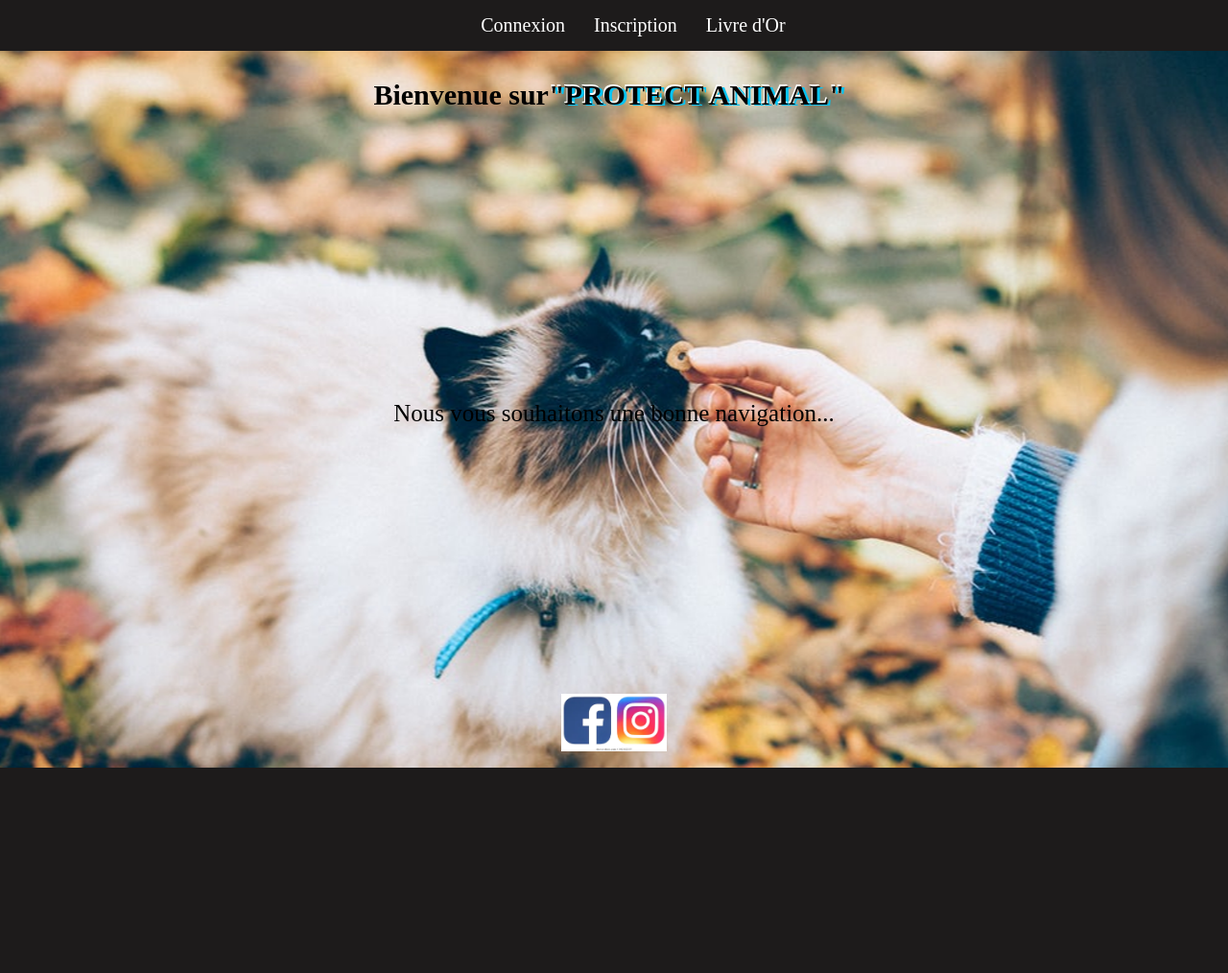
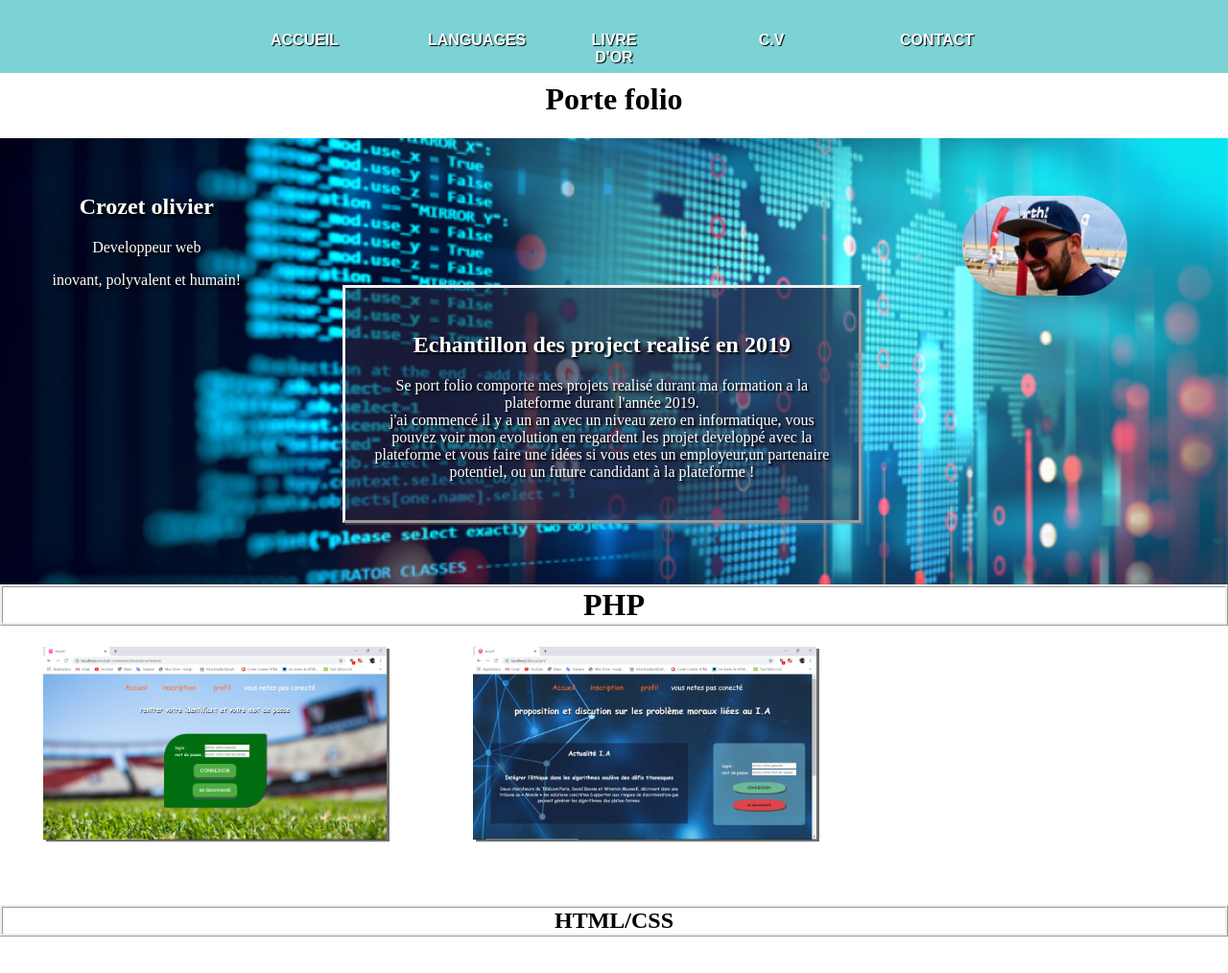
Before and after one commit to olivier-crozet/livre-or, a PHP site: page / in a window 1280 px wide. Shown: the whole page at 96% size. Before the commit the page ends 800 px from the top, so only its background shows below. Run offline with PHP 8.4, Linux system fonts and the light colour scheme.

Commit message:
VERSION portefolio

```diff
--- /dev/null
+++ b/css/index.css
@@ -0,0 +1,98 @@
+
+
+.oc-index-titre1
+{
+ text-align:center;
+ padding-top: 5%;
+}
+.oc-div-background-index
+{
+  background-image: url(../image/code2.png);
+  padding: 5%;
+  padding-left: 0%;
+  padding-right: 0%;
+  background-repeat: no-repeat;
+  background-size: 100%;
+  background-attachment: fixed;
+}
+.oc-presentation-index
+{
+	display: flex;
+	flex-direction: row;
+	justify-content: space-between;
+    margin-top: 3%;
+
+}
+.oc-article-nomprenom-index
+{
+	width: 24%;
+    text-align: center;
+    color: white;
+    margin-top: -5%;
+    text-shadow: 3px 3px 3px black;
+
+}
+.oc-article-monimage-index
+{
+	width: 30%;
+    text-align: center;
+}
+.oc-monimage-index
+{
+	width: 45%;
+    border: gold;
+    border-radius: 126PX;
+    margin-top: -11%;
+}
+.oc-devise-index
+{
+	text-align: center;
+    margin-top: 4%;
+    background-color: #25264099;
+    padding: 2%;
+    border-style: outset;
+    box-shadow: #80808057 3px 2px;
+    width: 38%;
+    color: white;
+    text-shadow: 2px 2px 2px black;
+    margin-left: 4%;
+}
+               /* PARTIE PHP*/
+
+.oc-section2-index
+{
+	display: flex;
+    flex-direction: row;
+}
+.oc-article-connexion-php
+{
+	width: 35%;
+    text-align: center;
+}
+.oc-article-discussion-php
+{
+	width: 35%;
+    text-align: center;
+}
+.oc-titre-php-index
+{
+	text-align: center;
+    border: ridge;
+    margin-top: 0%;
+}
+.image-connexion-php
+{
+	    width: 80%;
+	    box-shadow: 3px 2px #00000091;
+}
+.image-discussion-php
+{
+	width: 80%;
+	box-shadow: 3px 2px #00000091;
+}
+.oc-titre-html
+{
+	text-align: center;
+    border-style: ridge;
+    margin-top: 5%;
+}
--- /dev/null
+++ b/css/nav.css
@@ -0,0 +1,179 @@
+body
+    {
+     margin: 0;
+    }
+header
+      {
+      position: fixed;
+    width: 100%;
+    margin-top: -7%;
+    z-index: 10000;
+      }
+nav
+    {
+    	position: sticky;
+      margin-top: 5%;
+    }
+
+.menu, .menu ul {
+  padding:0;
+  margin:0;
+  list-style: none;
+  text-align: center;
+  background-color: #4cc2c5ba;
+}
+
+.menu li {
+  display:inline-block;
+  vertical-align: top;
+  position: relative;
+
+}
+.menu li li {
+  display:inherit;
+}
+.menu a {
+  display:block;
+  padding:5px 50px;
+  text-decoration: none;
+  color:#fff;
+  font-family:arial;
+}
+.menu ul li a {
+  padding:5px 8px;
+}
+.menu ul {
+  position: absolute;
+  z-index: 1000;
+  min-width:100%;
+  white-space: nowrap;
+  text-align: left;
+}
+.menu ul ul {
+  left:100%;
+  top:0;
+  overflow: hidden;
+  max-width: 0;
+  min-width: 0;
+  transition: 0.3s all;
+}
+.menu ul li:hover ul {
+  max-width: 30em;
+}
+.menu ul li {
+  max-height:0;
+  overflow: hidden;
+  transition:all 0.8s;
+}
+.menu li:hover li {
+  max-height: 15em;
+  overflow: visible;
+}
+/* background des liens menus */
+.violet {
+
+
+}
+
+.violet, .oc-onglet:hover, .oc-sous:hover, .oc-sous-sous:hover {
+    background:#0b5cc07a;
+}
+.oc-onglet
+          {
+            width: 10em;
+            height:5em;
+            color: white;
+            text-transform: uppercase;
+            font-weight: bold;
+            text-shadow: 1px 1px 1px black;
+          }
+.oc-nav-marg
+            {
+              margin-top: 20%;
+            }
+.oc-back1
+         {
+          background-color: #4cc2c5ba;
+         }
+.oc-sous-sous
+              {
+                background-color: #4cc2c5ba;
+              }
+.oc-sous-sous:hover
+             {
+              background-color: #4cc2c5ba;
+             }
+
+             /*images*/
+
+.oc-foto-accueil
+        {
+         max-width: 100%;
+        }
+
+
+
+footer {
+          background-color:#efd295;
+          text-transform: capitalize;
+          text-shadow: 1px 1px 1px
+          black;
+          font-size: 120%;
+        }
+
+
+.oc-lien {
+
+  text-decoration: none;
+  color: white;
+}
+
+.jl-lien:hover {
+
+  text-decoration: none;
+  color: pink;
+}
+
+.oc-footer-navigation {
+  display: flex;
+  flex-direction: row;
+  width: 100%;
+  height: 25vh;
+  padding-top: 10px;
+  justify-content: space-evenly;
+}
+
+.oc-container {
+  display: flex;
+  flex-direction : column;
+  align-items: center;
+}
+
+.oc-columns {
+  display: flex;white;
+  margin-left: 35px;
+  font-family: "Montserrat-SemiBold";
+}
+
+.oc-nav2 {
+  margin: 0;
+  text-decoration: none;
+  color: white;
+  list-style: none;
+  font-family: "Montserrat-Regular";
+  font-size: 14px;
+}
+
+.oc-nav3 {
+   margin: 0;
+   text-decoration: none;
+   color: white;
+   list-style: none;
+   font-family: "Montserrat-Regular";
+   font-size: 14px;
+}
+  flex-direction : row;
+}
+
+.oc-menu {
+  color:
--- a/index.css
+++ /dev/null
@@ -1,81 +0,0 @@
-body{
-    background: url("fdecran.png");
-    background-repeat: no-repeat;
-    background-position: bottom;
-    background-size: cover;
-    margin: 0;
-    height: 100vh;
-    display: flex;
-    flex-direction: column;
-    justify-content: space-between;
-    align-items: center;
-}
-header
-{
-z-index: 10000000;
-}
-.align{
-    margin-top: -5%;
-    margin-bottom: 4%;
-    display: flex;
-    flex-direction: row;
-    text-align: row;
-    font-size: 30px;
-
-
-}
-
-.nom{
-    text-shadow: -1px -2px white, 3px 1px rgb(6, 196, 243);
-margin-right: 10px;
-}
-
-
-#blue{
-    text-shadow: -1px -1px white, 3px 1px rgb(6, 196, 243);
-}
-
-#bonne p{
-    font-size: 25px;
-    padding-top: -20%;
-    margin-top: 34%;
-
-}
-
-
-#logo{
-    margin-bottom:1%;
-}
-
-nav{
-    display: flex;
-    flex-direction: row;
-    justify-content: center;
-    width: 100vw;
-    background-color: rgb(29, 27, 27);
-}
-
-ul
-{
-    display: flex;
-    flex-direction: row;
-    margin: 0;
-}
-
-li{
-    list-style: none;
-    padding: 15px;
-}
-
-li a{
-    color: white;
-   text-decoration: none;
-   font-size: 20px;
-
-}
-
-li:hover{
-    background-color: rgb(6, 196, 243);
-
-
-}
--- a/index.php
+++ b/index.php
@@ -1,41 +1,90 @@
 <!DOCTYPE html>
 <html>
-
 <head>
-    <title>livre-or</title>
-    <meta sharset="utf-8">
-    <link rel="stylesheet" href="index.css">
+	<meta charset="utf-8">
+	<link rel="stylesheet" type="text/css" href="css/nav.css">
+	<link rel="stylesheet" type="text/css" href="css/index.css">
+	<title>porte folio</title>
 </head>
-
-
 	<body>
 <header>
-        <nav>
+		  <nav class="oc-header">
+       <ul class="menu">
+
+  <li class="oc-onglet"><a class="oc-nav-marg" href="voyage.html">accueil</a> </li>
+
+  <li class="oc-onglet" class="violet"><a class="oc-nav-marg" href="#">languages</a>
+        <ul class="oc-back1">
+  <li class="oc-sous"><a href="#">html</a>
     <ul>
-                <li><a href="connexion.php">Connexion</a></li>
-                <li><a href="inscription.php">Inscription</a></li>
-                <li><a href="livre-or.php">Livre d'Or</a></li>
+  <li><a class="oc-sous-sous" href="voyage21.html">404</a></li>
+  <li><a class="oc-sous-sous" href="voyage22.html">Aplication favorite</a></li>
+        </ul>
+        </li>
+  <li>
+  <li class="oc-sous"><a href="#">php.sql</a>
+    <ul>
+  <li><a class="oc-sous-sous" href="voyage11.html">connexion</a></li>
+  <li><a class="oc-sous-sous" href="voyage12.html">discussion</a></li>
+     </ul>
+  </li>
+  <li class="oc-sous"><a href="#">olivier</a>
+     <ul>
+  <li><a class="oc-sous-sous" href="voyage31.html">la dominique</a></li>
+  <li><a class="oc-sous-sous" href="voyage32.html">turquie</a></li>
+    </ul>
+    </ul>
+  </li>
+  <li>
+  <li class="oc-onglet"><a class="oc-nav-marg" href="#">livre d'or</a>
+    <ul class="oc-back1">
+ <!-- <li class="oc-sous"><a href="voyage21.html">norvège</li></a>
+  <li class="oc-sous"><a href="voyage22.html">bénin</li></a>
+  <li class="oc-sous"><a href="voyage11.html">brésil</li></a>
+  <li class="oc-sous"><a href="voyage12.html">japon</li></a>
+  <li class="oc-sous"><a href="voyage31.html">la dominique</li></a>
+  <li class="oc-sous"><a href="voyage32.html">turquie</li></a>-->
+  <li></li>
+      </ul>
+  </li>
+  </li>
+  <li class="oc-onglet"><a class="oc-nav-marg" href="voyage2.html">C.V</li></a>
+  <li class="oc-onglet"><a class="oc-nav-marg" href="voyage2.html">contact</li></a>
   </ul>
   </nav>
 </header>
-
-<div class="align">
-    <p><strong> Bienvenue sur </p><p class="nom"> "PROTECT ANIMAL"</strong></p>
+  <!--FIN DU HEADER -->
+        <h1 class="oc-index-titre1">Porte folio</h1>
+<div class="oc-div-background-index" >
+  <section class="oc-presentation-index">
+           <article class="oc-article-nomprenom-index">
+                   <h2>Crozet olivier</h2>
+                   <p>Developpeur web</p>
+                   <p>inovant, polyvalent et humain!</p>
+           </article class="oc-article-devise-index">
+           <article class="oc-devise-index">
+                   <h2>Echantillon des project realisé en 2019</h2>
+                   <p>Se port folio comporte mes projets realisé durant ma formation a la plateforme durant l'année 2019.<br>
+                   j'ai commencé il y a un an avec un niveau zero en informatique, vous pouvez voir mon evolution en regardent les projet developpé avec la plateforme et vous faire une idées si vous etes un employeur,un partenaire potentiel, ou un future candidant à la plateforme !</p>
+           </article>
+           <article class="oc-article-monimage-index">
+                   <img class="oc-monimage-index" src="image/olivier.crozet.jpg">
+           </article>
+  </section>
 </div>
-
-    <div id ="bonne">
-         <p> Nous vous souhaitons une bonne navigation... </p>
-    </div>
-
-            <form action="connexion.php" metod="POST"></form>
-            <form action="inscription.php" metod="POST"></form>
-            <form action="livre-or.php" metod="POST"></form>
-
-
-        <footer id="logo">
-
-            <img height="60" src="footeror.webp">
-
-        </footer>
-
-</body>
+                      <!--partie php-->
+                      <h1 class="oc-titre-php-index">PHP</h1>
+  <section class="oc-section2-index">
+           <article class="oc-article-connexion-php" >
+                    <img class="image-connexion-php" src="image/connexion.png">
+           </article>
+           <article class="oc-article-discussion-php">
+                    <img class="image-discussion-php" src="image/discussion.png">
+           </article>
+  </section>
+  <section>
+                   <h1 class="oc-titre-html">HTML/CSS</h1>
+           <article>
+                   <img class="">
+           </article>
+  </section>
```
Also changed, not shown: inscription.css (deleted, +0 -63 lines), commentaire.php (deleted), connexion.php (deleted), fdecran.png (deleted), fondinscript.JPEG (deleted), fondinscription.jpg (deleted), footeror.webp (deleted), image/code1.jfif (added), image/code2.png (added), image/code3.jpg (added), image/conexionpanoramique.jpg (added), image/connexion.png (added), image/discussion.png (added), image/olivier.crozet.JPG (added). Lines whose indentation alone changed are shown as unchanged.
